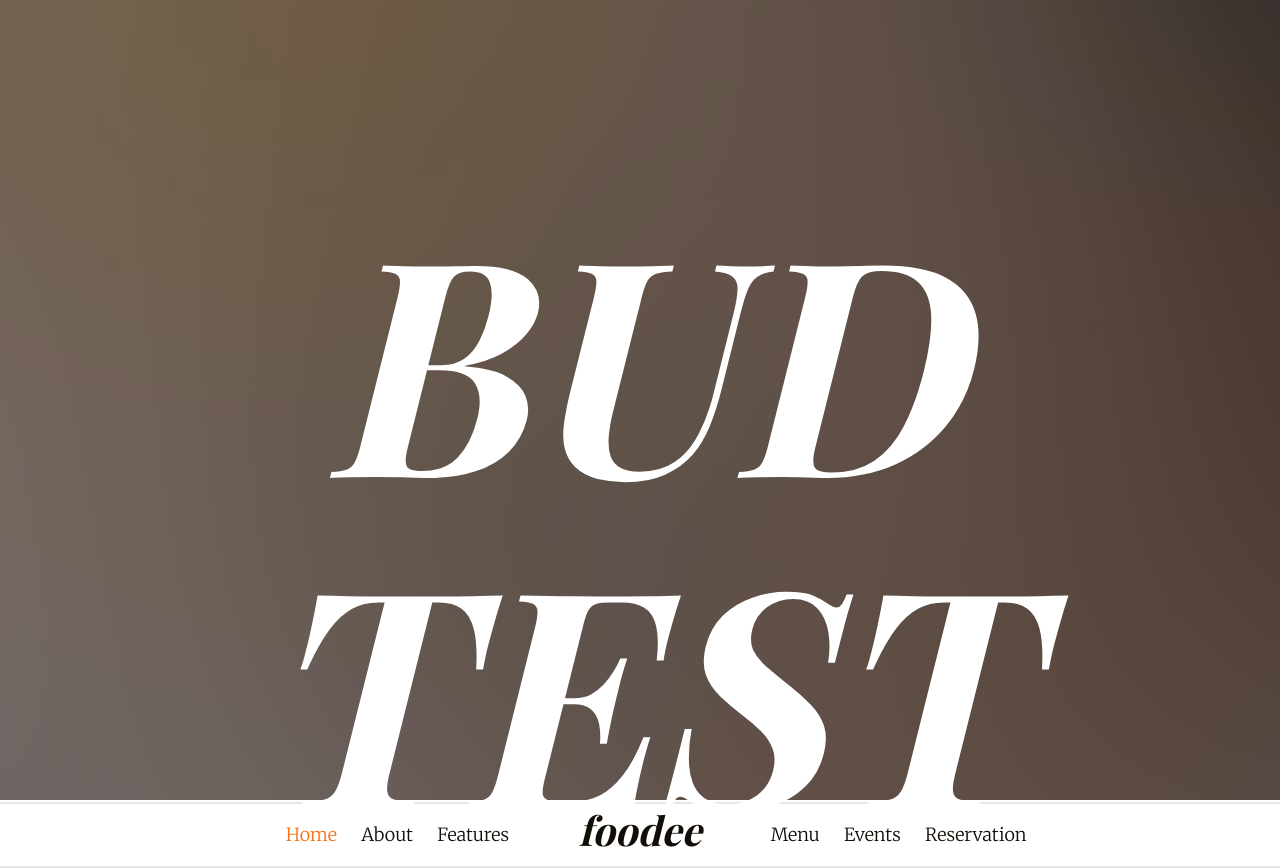
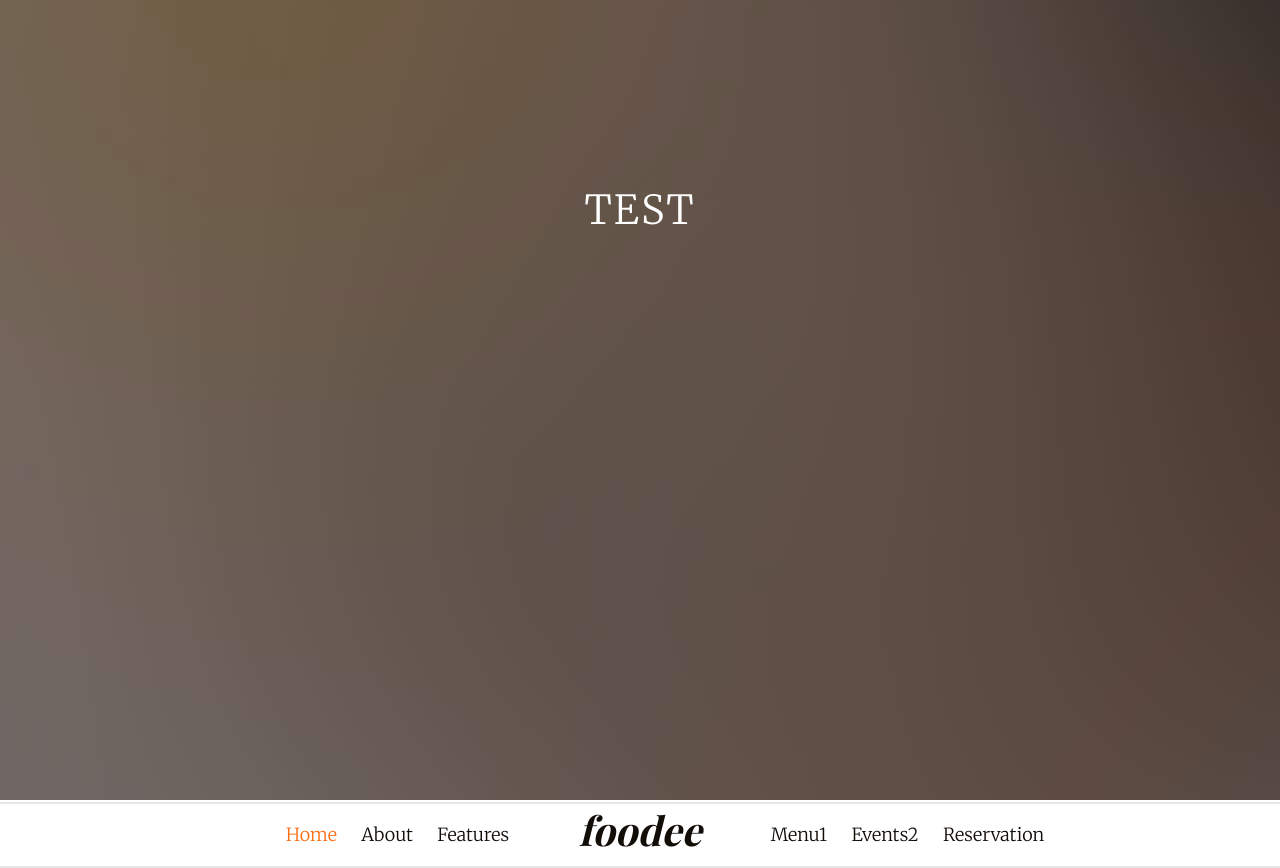
Before and after one commit to koshi1027/tiger, a plain HTML site: page index.html in a window 1280 px wide. Shown: the top 868 px of the page. Drawn offline with nearby package versions, Linux system fonts and the light colour scheme; grey boxes are pictures that could not be loaded; files whose address does not match are found by name; a web font is replaced by a local one.

Commit message:
Update index.html

```diff
--- a/index.html
+++ b/index.html
@@ -78,7 +78,7 @@
 				<div class="fh5co-text">
 					<div class="container">
 						<div class="row">
-							<h1 class="to-animate">BUD TEST</h1>
+							<h2 class="to-animate">TEST</h2>
 						</div>
 					</div>
 				</div>
@@ -104,8 +104,8 @@
 						<a href="index.html">foodee</a>
 					</div>
 					<div class="fh5co-menu-2">
-						<a href="#" data-nav-section="menu">Menu</a>
-						<a href="#" data-nav-section="events">Events</a>
+						<a href="#" data-nav-section="menu">Menu1</a>
+						<a href="#" data-nav-section="events">Events2</a>
 						<a href="#" data-nav-section="reservation">Reservation</a>
 					</div>
 				</div>
```
